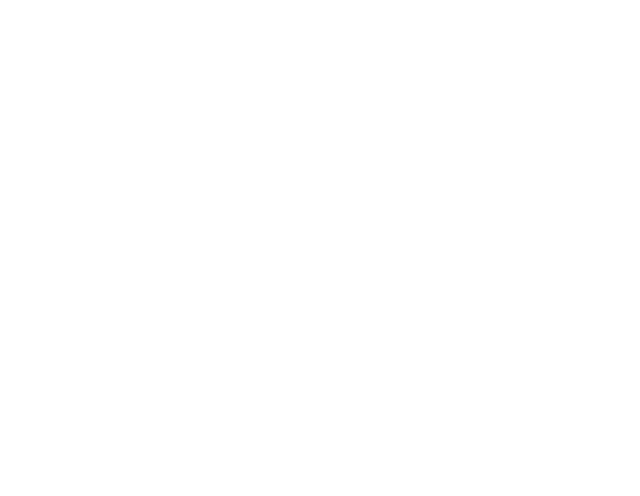
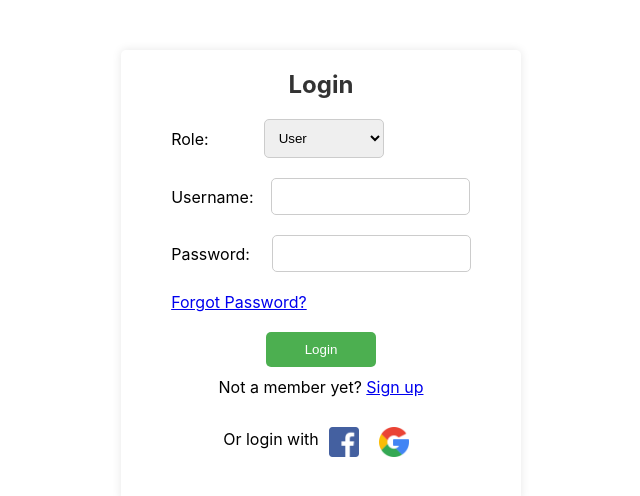
Before and after one commit to TheLastFenderBender/WEB_ENG_PROJECT, a React (Create React App) app in the folder Frontend/: page /login in a window 1280 px wide. Before the commit this address had no page. Shown: the top 496 px of the page, without its empty margins (319-959 px from the left). Built offline with nearby package versions, Linux system fonts and the light colour scheme.

Commit message:
minor changes

```diff
--- a/Frontend/src/App.js
+++ b/Frontend/src/App.js
@@ -1,14 +1,17 @@
 import { BrowserRouter as Router, Routes, Route } from 'react-router-dom';
 import Register from './Register';
 import Login from './Login';
+import UserDashboard from './UserDashBoard';
 
 function App() {
   return (
     <div>
       <Router>
         <Routes>
+          <Route path='/' element={<UserDashboard />} />
           <Route path='/register' element={<Register />} />
-          <Route path='/' element={<Login />} />
+          {/* <Route path='/' element={<Register />} /> */}
+          <Route path='/login' element={<Login />} />
         </Routes>
       </Router>
     </div>
--- a/Frontend/src/Login.css
+++ b/Frontend/src/Login.css
@@ -1,50 +1,98 @@
 * {
+    box-sizing: border-box;
+    margin: 0;
     padding: 0;
 }
 
 .login-form {
     display: flex;
     flex-direction: column;
-    width: 300px;
-    margin: 0 auto;
+    width: 400px;
+    margin: 50px auto;
     padding: 20px;
     border-radius: 5px;
     box-shadow: 0px 0px 10px 0px rgba(0, 0, 0, 0.1);
+    align-items: center;
 }
 
-.login-form label {
-    margin-bottom: 10px;
+.login-form h2 {
+    margin-bottom: 20px;
+    color: #333;
 }
 
-.login-form input[type="text"],
-.login-form input[type="password"] {
+.label-input-group {
+    display: flex;
+    flex-direction: row;
+    align-items: center;
+    margin-bottom: 20px;
+}
+
+.label-input-group label {
+    margin-right: 10px;
+}
+
+.label-input-group select,
+.label-input-group input {
     padding: 10px;
     border-radius: 5px;
     border: 1px solid #ccc;
 }
 
-.login-form input[type="submit"] {
-    padding: 10px;
-    border-radius: 5px;
-    border: none;
-    background-color: #007BFF;
-    color: white;
+.forgot-password {
+    margin: 10px 0;
+    text-align: center;
+}
+
+.login-options{
+    margin-top: 20px;
+    display: flex;
+    flex-direction: column;
+    align-items: center;
+}
+.login-options p {
+    margin-bottom: 10px;
+}
+
+.social-login {
+    margin-top: 20px;
+    display: flex;
+    align-items: center;
+}
+
+.social-login p {
+    margin-bottom: 10px;
+}
+
+.social-login a {
+    margin: 0 10px;
+}
+
+.social-login img {
+    width: 30px;
+    height: 30px;
     cursor: pointer;
 }
 
-.login-form input[type="submit"]:hover {
-    background-color: #0056b3;
+.login-options p {
+    margin-bottom: 10px;
 }
 
-.login-form button {
+.login-options button {
     padding: 10px;
+    border: none;
     border-radius: 5px;
-    border: none;
-    background-color: #007BFF;
+    background-color: #4CAF50;
     color: white;
     cursor: pointer;
+    transition: background-color 0.3s ease;
+    margin-bottom: 10px;
+    width:110px;
 }
 
-.login-form button:hover {
-    background-color: #0056b3;
+.login-options button:hover {
+    background-color: #45a049;
 }
+
+.gap-between-options {
+    margin-bottom: 20px;
+}
--- a/Frontend/src/Login.js
+++ b/Frontend/src/Login.js
@@ -8,26 +8,32 @@
     const [password, setPassword] = useState('');
     const [selectedRole, setSelectedRole] = useState('user'); // Default role is 'user'
 
+    const usernameInputStyle = { marginLeft: '7px' };
+    const passwordInputStyle = { marginLeft: '12px' };
+    const roleInputStyle = { marginLeft: '45px' , Width: '250px'};
 
     const handleSubmit = (event) => {
         event.preventDefault();
 
-        // Include selectedRole in the login request payload
         const loginData = {
             username,
             password,
             role: selectedRole,
         };
 
-        fetch('http://localhost:3000/login',
-            {
+        fetch('http://localhost:3000/login', {
             method: 'POST',
             headers: {
                 'Content-Type': 'application/json',
             },
             body: JSON.stringify(loginData),
         })
-            .then(response => response.json())
+            .then(response => {
+                if (!response.ok) {
+                    throw new Error(`HTTP error! Status: ${response.status}`);
+                }
+                return response.json();
+            })
             .then(data => {
                 localStorage.removeItem('token');
                 localStorage.setItem('token', data.token);
@@ -43,42 +49,55 @@
         <div className='login-form'>
             <h2>Login</h2>
             <form onSubmit={handleSubmit}>
-                {/* Dropdown for role selection */}
-                <div className="role-dropdown">
-                    <label>
-                        Role:
-                        <select value={selectedRole} onChange={(e) => setSelectedRole(e.target.value)}>
+                <div className="label-input-group">
+                    <label>Role:</label>
+                    <select
+                        value={selectedRole}
+                        onChange={(e) => setSelectedRole(e.target.value)}
+                        style={roleInputStyle}
+                    >
                         <option value="user">User</option>
                         <option value="admin">Admin</option>
                         <option value="superadmin">Super Admin</option>
                     </select>
-                    </label>
                 </div>
 
-                <label>
-                    Username:
-                    <input type="text" value={username} onChange={e => setUsername(e.target.value)} />
-                </label>
-                <label>
-                    Password:
-                    <input type="password" value={password} onChange={e => setPassword(e.target.value)} />
-                </label>
-                <a href="/forgot-password">Forgot Password?</a>
-                <div className="login-options">
+                <div className="label-input-group">
+                    <label>Username:</label>
+                    <input
+                        type="text"
+                        value={username}
+                        onChange={e => setUsername(e.target.value)}
+                        style={usernameInputStyle}
+                    />
+                </div>
+
+                <div className="label-input-group">
+                    <label>Password:</label>
+                    <input
+                        type="password"
+                        value={password}
+                        onChange={e => setPassword(e.target.value)}
+                        style={passwordInputStyle}
+                    />
+                </div>
+
+                <a href="/forgot-password" className="forgot-password">Forgot Password?</a>
+
+                <div className="login-options gap-between-options">
                     <div>
-                        <input type="submit" value="Login" />
-
+                        <button type="submit">Login</button>
                     </div>
                     <div>
-                        <p>Not a member yet? <a href="/register">Sign up</a></p>
+                        <p>Not a member yet? <a href="./register">Sign up</a></p>
                     </div>
                     <div className="social-login">
-                        <p>Or login with:</p>
+                        <p>Or login with</p>
                         <a href="/login-with-facebook">
                             <img src={fbImage} alt="Facebook Icon" />
                         </a>
                         <a href="/login-with-google">
-                            <img src={googleImage} alt="Facebook Icon" />
+                            <img src={googleImage} alt="Google Icon" />
                         </a>
                     </div>
                 </div>
--- a/Frontend/src/Register.css
+++ b/Frontend/src/Register.css
@@ -1,16 +1,22 @@
+* {
+    box-sizing: border-box;
+    margin: 0;
+    padding: 0;
+}
+
 .register-form {
     display: flex;
     flex-direction: column;
     align-items: center;
-    margin: 0 auto;
+    margin: 50px auto;
     padding: 20px;
-    max-width: 400px;
+    max-width: 500px;
     border: 1px solid #ccc;
     border-radius: 10px;
+    box-shadow: 0px 0px 10px 0px rgba(0, 0, 0, 0.1);
 }
 
 .register-form button {
-    margin-left: 35%;
     margin-top: 10px;
     padding: 10px;
     border: none;
@@ -18,13 +24,29 @@
     background-color: #007BFF;
     color: white;
     cursor: pointer;
+    width: 170px;
+}
+
+.form-group {
+    display: flex;
+    flex-direction: row;
+    align-items: center;
+    margin-bottom: 20px;
+    width: 100%;
+}
+
+.register-form h1 {
+    margin-bottom: 29px;
+}
+
+.form-group label {
+    margin-bottom: 5px;
 }
 
 .register-form label {
     display: flex;
-    flex-direction: column;
-    align-items: flex-start;
     margin-bottom: 15px;
+    align-items: center;
     width: 100%;
 }
 
@@ -45,6 +67,7 @@
     background-color: #007BFF;
     color: white;
     cursor: pointer;
+    border: 1px solid #ccc;
 }
 
 .register-form input[type="submit"]:hover {
@@ -56,5 +79,31 @@
 }
 
 .radio-label {
-    margin-right: 20px;
+    margin-right: 5px;
+    display: flex;
+    align-items: center;
 }
+
+.radio-label input[type="radio"] {
+    margin-right: 5px;
+}
+
+.social-login {
+    margin-top: 20px;
+    display: flex;
+    align-items: center;
+}
+
+.social-login p {
+    margin-bottom: 10px;
+}
+
+.social-login a {
+    margin: 0 10px;
+}
+
+.social-login img {
+    width: 30px;
+    height: 30px;
+    cursor: pointer;
+}
--- a/Frontend/src/Register.js
+++ b/Frontend/src/Register.js
@@ -2,6 +2,8 @@
 import './Register.css';
 import fbImage from './Images/fb.png';
 import googleImage from './Images/google.png';
+// import { useNavigate } from 'react-router-dom';
+// import { Link } from 'react-router-dom';
 
 const Register = () => {
     const [name, setName] = useState('');
@@ -52,67 +54,69 @@
         <div>
             <form className='register-form' onSubmit={handleSubmit}>
                 <h1>Sign Up</h1>
-                <label>
-                    Name:
+                <div className="form-group">
+                    <label>Name:</label>
                     <input type="text" value={name} onChange={e => setName(e.target.value)} />
-                </label>
-                <label>
-                    Username:
+                </div>
+                <div className="form-group">
+                    <label>Username:</label>
                     <input type="text" value={username} onChange={e => setUsername(e.target.value)} />
-                </label>
-                <label>
-                    Email:
+                </div>
+                <div className="form-group">
+                    <label>Email:</label>
                     <input type="email" value={email} onChange={e => setEmail(e.target.value)} />
-                </label>
-                <label>
-                    Password:
+                </div>
+                <div className="form-group">
+                    <label>Password:</label>
                     <input type="password" value={password} onChange={e => setPassword(e.target.value)} />
-                </label>
-                <label>
-                    Retype Password:
+                </div>
+                <div className="form-group">
+                    <label>Retype Password:</label>
                     <input type="password" value={retypePassword} onChange={e => setRetypePassword(e.target.value)} />
-                </label>
-                <label>
-                    Gender:
+                </div>
+                <div className="form-group">
+                    <label>Gender:</label>
                     <div className="gender-options">
                         <label className="radio-label">
+                            <input type="radio" name="gender" value="male" checked={gender === 'male'} onChange={() => setGender('male')} />
                             Male
-                            <input type="radio" name="gender" value="male" checked={gender === 'male'} onChange={() => setGender('male')} />
                         </label>
                         <label className="radio-label">
+
+                            <input type="radio" name="gender" value="female" checked={gender === 'female'} onChange={() => setGender('female')} />
                             Female
-                            <input type="radio" name="gender" value="female" checked={gender === 'female'} onChange={() => setGender('female')} />
                         </label>
                     </div>
-                </label>
-
-                <label>
-                    Age:
+                </div>
+                <div className="form-group">
+                    <label>Age:</label>
                     <input type="text" value={age} onChange={e => setAge(e.target.value)} />
-                </label>
-                {/* <label>
-                    Country Code:
-                    <select value={countryCode} onChange={e => setCountryCode(e.target.value)}>
-                        <option value="+92">+92 (Pakistan)</option>
-
-                    </select>
-                </label> */}
-                <label>
-                    Mobile Number:
+                </div>
+                {/* include country code */}
+                {/* <div className="form-group">
+        <label>Country Code:</label>
+        <select value={countryCode} onChange={e => setCountryCode(e.target.value)}>
+            <option value="+92">+92 (Pakistan)</option>
+            {/* Add more options as needed */}
+                {/* </select>
+    </div> */}
+                <div className="form-group">
+                    <label>Mobile Number:</label>
                     <input type="text" value={mobileNumber} onChange={e => setMobileNumber(e.target.value)} />
-                </label>
-                <input type="submit" value="Register" />
-                <p>Already have an account? <a href="/login">Login</a></p>
+                </div>
+                <button type="submit">Register</button>
+                <p style={{ marginTop: '10px' }}>Already have an account?<a href="./login">Login!</a></p>
                 <div className="social-login">
                     <p>Create an Account using</p>
                     <a href="/login-with-facebook">
                         <img src={fbImage} alt="Facebook Icon" />
                     </a>
                     <a href="/login-with-google">
-                        <img src={googleImage} alt="Facebook Icon" />
+                        <img src={googleImage} alt="Google Icon" />
                     </a>
                 </div>
             </form>
+
         </div>
     );
 }
```
Also changed, not shown: 1 other file (tests, documents, lock files or other folders). Lines whose indentation alone changed are shown as unchanged.
